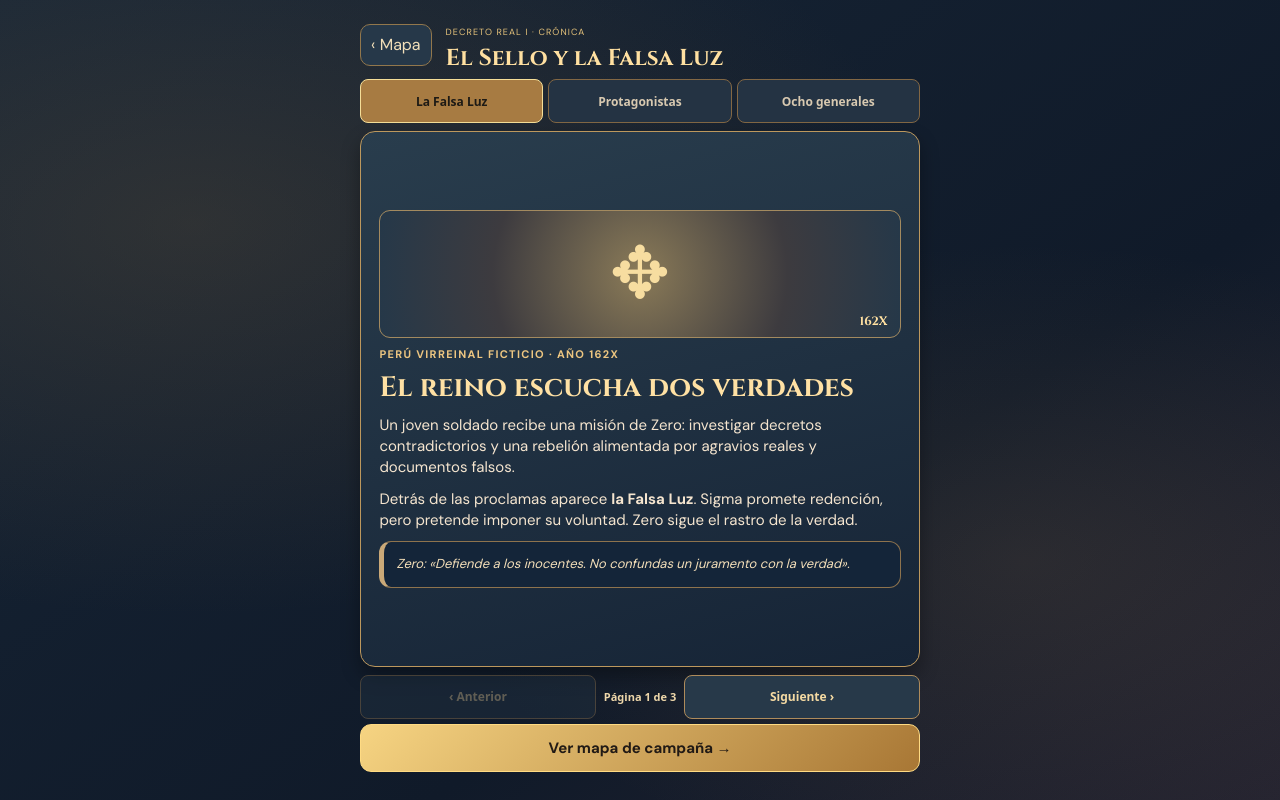
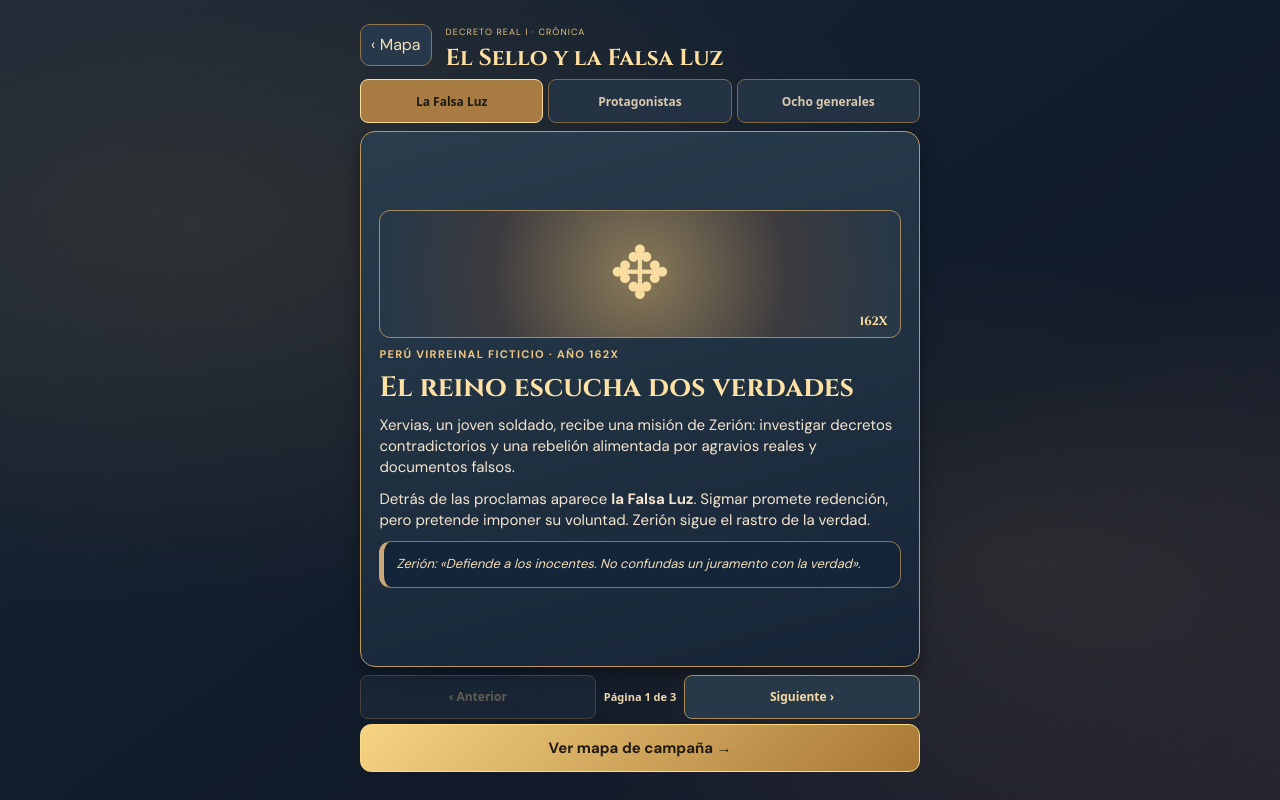
Before and after one commit to Afelex/Decreto-Real, a React (Vite) app: page /#/campania/historia in a window 1280 px wide. Built offline with nearby package versions, Linux system fonts and the light colour scheme.

Commit message:
Mostrar protagonistas definitivos y nombres personales de ocho generales

```diff
--- a/screens/CampaignStory.tsx
+++ b/screens/CampaignStory.tsx
@@ -1,6 +1,7 @@
 import React from 'react';
 import { useNavigate } from 'react-router-dom';
 import { STORY_CHAPTERS } from '../campaign/story.ts';
+import { generalForChapter } from '../campaign/characters.ts';
 import './campaign.css';
 import './one-screen-ui.css';
 
@@ -28,18 +29,18 @@ const CampaignStory: React.FC = () => {
         <div className="dc-full-art dc-full-art-intro" aria-hidden="true">✥ <span>162X</span></div>
         <span className="dc-scene-label">PERÚ VIRREINAL FICTICIO · AÑO 162X</span>
         <h2 id="dc-story-paged-title">El reino escucha dos verdades</h2>
-        <p>Un joven soldado recibe una misión de Zero: investigar decretos contradictorios y una rebelión alimentada por agravios reales y documentos falsos.</p>
-        <p>Detrás de las proclamas aparece <strong>la Falsa Luz</strong>. Sigma promete redención, pero pretende imponer su voluntad. Zero sigue el rastro de la verdad.</p>
-        <blockquote className="dc-story-quote">Zero: «Defiende a los inocentes. No confundas un juramento con la verdad».</blockquote>
+        <p>Xervias, un joven soldado, recibe una misión de Zerión: investigar decretos contradictorios y una rebelión alimentada por agravios reales y documentos falsos.</p>
+        <p>Detrás de las proclamas aparece <strong>la Falsa Luz</strong>. Sigmar promete redención, pero pretende imponer su voluntad. Zerión sigue el rastro de la verdad.</p>
+        <blockquote className="dc-story-quote">Zerión: «Defiende a los inocentes. No confundas un juramento con la verdad».</blockquote>
       </>}
       {page === 1 && <>
-        <span className="dc-scene-label">PERSONAJES · NOMBRES PROVISIONALES</span>
+        <span className="dc-scene-label">PERSONAJES · ELENCO PRINCIPAL</span>
         <h2 id="dc-story-paged-title">Los cuatro protagonistas</h2>
         <div className="dc-full-cast">
-          <div><span>⚔</span><strong>Tu personaje (X)</strong><small>Joven soldado que busca la verdad y protege a los inocentes.</small></div>
-          <div><span>✦</span><strong>Zero</strong><small>Capitán y mentor; conoce el secreto de San Jerónimo.</small></div>
-          <div><span>♜</span><strong>Vile</strong><small>Excompañero brutal, aliado de Sigma por ambición.</small></div>
-          <div><span>♛</span><strong>Sigma</strong><small>Antiguo comandante, falso redentor de la Falsa Luz.</small></div>
+          <div><span>⚔</span><strong>Xervias</strong><small>Joven soldado que busca la verdad y protege a los inocentes.</small></div>
+          <div><span>✦</span><strong>Zerión</strong><small>El Prototipo Cero. Capitán y mentor; conoce el secreto de San Jerónimo.</small></div>
+          <div><span>♜</span><strong>Vándalo Rojo</strong><small>Excompañero brutal, aliado de Sigmar por ambición.</small></div>
+          <div><span>♛</span><strong>Sigmar</strong><small>Antiguo comandante, falso redentor de la Falsa Luz.</small></div>
         </div>
       </>}
       {page === 2 && <>
@@ -47,7 +48,7 @@ const CampaignStory: React.FC = () => {
         <h2 id="dc-story-paged-title">Guardianes del camino</h2>
         <div className="dc-general-list dc-full-generals">
           {STORY_CHAPTERS.filter(chapter => chapter.general).map(chapter =>
-            <div key={chapter.id}><span className="dc-general-emblem" aria-hidden="true">✥</span><div><strong>{chapter.general}</strong><small>{chapter.region}</small></div></div>)}
+            <div key={chapter.id}><span className="dc-general-emblem" aria-hidden="true">✥</span><div><strong>{generalForChapter(chapter.id)?.name ?? chapter.general}</strong><small>{chapter.general} · {chapter.region}</small></div></div>)}
         </div>
       </>}
     </article>
```
